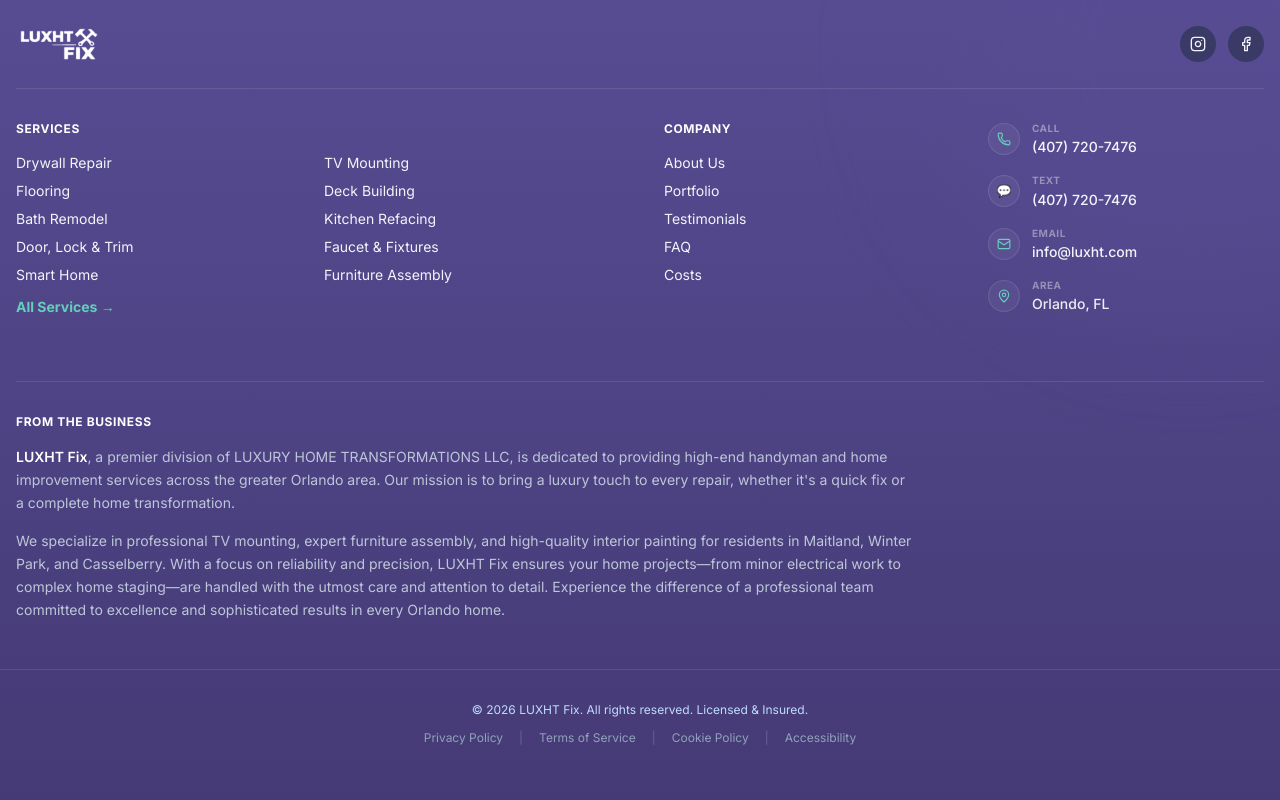
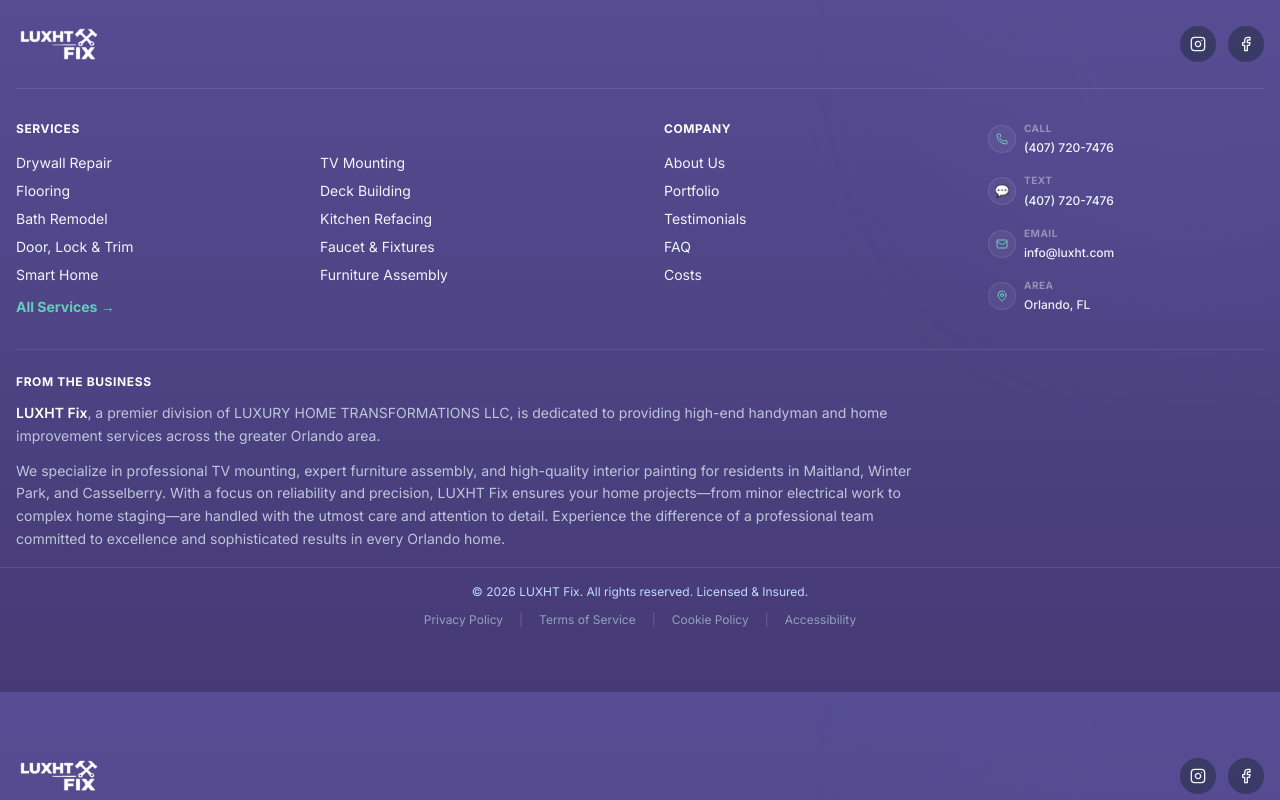
Before and after one commit to lux-ht/luxht-fix-website, a Next.js app: page /costs/tv-mounting in a window 1280 px wide. Shown: the part 4040-4840 px from the top of the page. Built offline with nearby package versions, Linux system fonts and the light colour scheme; no server answers.

Commit message:
feat: Introduce a mobile bottom bar and refine hero section calls to action and footer layout.

```diff
--- a/app/layout.tsx
+++ b/app/layout.tsx
@@ -57,6 +57,7 @@
 };
 
 import Footer from '@/components/Footer';
+import MobileBottomBar from '@/components/MobileBottomBar';
 import { ModalProvider } from '@/context/ModalContext';
 import QuoteModal from '@/components/QuoteModal';
 
@@ -81,6 +82,8 @@
           </div>
           <QuoteModal />
           <Footer />
+          {/* Sticky mobile bottom CTA bar — always visible on phones */}
+          <MobileBottomBar />
         </ModalProvider>
       </body>
     </html>
--- a/app/page.tsx
+++ b/app/page.tsx
@@ -95,8 +95,8 @@
                             <span className="text-transparent bg-clip-text bg-gradient-to-r from-[#584D94] to-[#7B6FCC]">Orlando, FL</span>
                         </h1>
 
-                        <p className="text-xl text-slate-600 mb-6 max-w-2xl mx-auto font-light leading-relaxed">
-                            Expert craftsmanship with transparent pricing for Orlando's discerning homeowners. Specializing in <Link href="/drywall-orlando/" className="text-[#584D94] font-medium hover:underline">drywall repair</Link>, <Link href="/tv-mounting-orlando/" className="text-[#584D94] font-medium hover:underline">TV mounting</Link>, <Link href="/flooring-installation-orlando/" className="text-[#584D94] font-medium hover:underline">flooring</Link>, <Link href="/deck-building-orlando/" className="text-[#584D94] font-medium hover:underline">decks</Link>, <Link href="/bath-remodel-orlando/" className="text-[#584D94] font-medium hover:underline">bath remodels</Link>, <Link href="/kitchen-refacing-orlando/" className="text-[#584D94] font-medium hover:underline">kitchen refacing</Link>, and <Link href="/services/" className="text-[#584D94] font-medium hover:underline">more</Link>.
+                        <p className="text-lg text-slate-600 mb-6 font-light leading-relaxed">
+                            Professional handyman services in Orlando — fast, clean, and guaranteed.
                         </p>
 
                         <div className="grid grid-cols-3 gap-2 border-y border-slate-100 py-4 mb-8 bg-white/50 backdrop-blur-sm">
@@ -114,12 +114,15 @@
                             </div>
                         </div>
 
-                        <div className="flex flex-col gap-4 justify-center items-center">
-                            <a href="tel:4077207476" className="btn-gradient-primary btn-gradient-shimmer">
+                        <div className="flex flex-col gap-3 justify-center items-stretch px-4 pb-4">
+                            <a href="tel:4077207476" className="btn-gradient-primary btn-gradient-shimmer justify-center py-4 text-base">
                                 <Phone size={20} /> (407) 720-7476
                             </a>
-                            <Link href="/services/" className="btn-gradient-secondary">
-                                Browse All Services <ArrowRight size={18} />
+                            <a href="sms:4077207476" className="flex items-center justify-center gap-2 py-4 rounded-full font-bold text-sm border-2 border-[#584D94] text-[#584D94] bg-white">
+                                <span>💬</span> Text Us for a Quick Quote
+                            </a>
+                            <Link href="/services/" className="flex items-center justify-center gap-1 text-sm text-slate-500 font-medium pt-1">
+                                Browse All Services <ArrowRight size={14} />
                             </Link>
                         </div>
                     </div>
--- a/components/Footer.tsx
+++ b/components/Footer.tsx
@@ -22,12 +22,12 @@
                     </div>
                 </div>
 
-                {/* Links Grid - 2 cols on mobile, 4 cols on desktop */}
-                <div className="grid grid-cols-2 md:grid-cols-4 gap-8 md:gap-12">
-                    {/* Services Column - takes 2 cols */}
-                    <div className="col-span-2">
+                {/* Links Grid - Services + Company side-by-side, Contact below */}
+                <div className="grid grid-cols-2 md:grid-cols-4 gap-6 md:gap-12">
+                    {/* Services Column - 1 col on mobile, 2 on desktop */}
+                    <div className="col-span-1 md:col-span-2">
                         <h3 className="font-bold text-white mb-4 uppercase tracking-wider text-xs">Services</h3>
-                        <ul className="grid grid-cols-2 gap-x-4 gap-y-2 text-xs md:text-sm">
+                        <ul className="grid grid-cols-2 gap-x-2 gap-y-2 text-xs md:text-sm">
                             <li><Link href="/drywall-orlando/" className="hover:text-[#64CEBB] transition-colors">Drywall Repair</Link></li>
                             <li><Link href="/tv-mounting-orlando/" className="hover:text-[#64CEBB] transition-colors">TV Mounting</Link></li>
                             <li><Link href="/flooring-installation-orlando/" className="hover:text-[#64CEBB] transition-colors">Flooring</Link></li>
@@ -42,7 +42,7 @@
                         </ul>
                     </div>
 
-                    {/* Company Column - takes 1 col */}
+                    {/* Company Column - 1 col, sits next to Services on mobile */}
                     <div className="col-span-1">
                         <h3 className="font-bold text-white mb-4 uppercase tracking-wider text-xs">Company</h3>
                         <ul className="space-y-2 text-xs md:text-sm">
@@ -54,62 +54,66 @@
                         </ul>
                     </div>
 
-                    {/* Contact Column - takes 1 col on desktop, 2 on mobile */}
-                    <div className="col-span-2 md:col-span-1 space-y-4 mt-8 md:mt-0">
-                        <div className="flex items-center gap-3">
-                            <div className="w-8 h-8 rounded-full bg-white/5 flex items-center justify-center border border-white/10">
-                                <Phone size={14} className="text-[#64CEBB]" />
+                    {/* Contact — 2×2 grid on mobile, single col on desktop */}
+                    <div className="col-span-2 md:col-span-1">
+                        <div className="grid grid-cols-2 md:grid-cols-1 gap-3 md:gap-4">
+                            <div className="flex items-center gap-2">
+                                <div className="w-7 h-7 rounded-full bg-white/5 flex items-center justify-center border border-white/10 flex-shrink-0">
+                                    <Phone size={12} className="text-[#64CEBB]" />
                                 </div>
                                 <div>
                                     <div className="text-[10px] uppercase tracking-wider text-white/40 font-bold mb-0.5">Call</div>
-                                <a href="tel:4077207476" className="hover:text-[#64CEBB] text-xs md:text-sm font-medium">(407) 720-7476</a>
+                                    <a href="tel:4077207476" className="hover:text-[#64CEBB] text-xs font-medium">(407) 720-7476</a>
                                 </div>
                             </div>
-                        <div className="flex items-center gap-3">
-                            <div className="w-8 h-8 rounded-full bg-white/5 flex items-center justify-center border border-white/10">
+                            <div className="flex items-center gap-2">
+                                <div className="w-7 h-7 rounded-full bg-white/5 flex items-center justify-center border border-white/10 flex-shrink-0">
                                     <span className="text-[#64CEBB] text-xs">💬</span>
                                 </div>
                                 <div>
                                     <div className="text-[10px] uppercase tracking-wider text-white/40 font-bold mb-0.5">Text</div>
-                                <a href="sms:4077207476" className="hover:text-[#64CEBB] text-xs md:text-sm font-medium">(407) 720-7476</a>
+                                    <a href="sms:4077207476" className="hover:text-[#64CEBB] text-xs font-medium">(407) 720-7476</a>
                                 </div>
                             </div>
-                        <div className="flex items-center gap-3">
-                            <div className="w-8 h-8 rounded-full bg-white/5 flex items-center justify-center border border-white/10">
-                                <Mail size={14} className="text-[#64CEBB]" />
+                            <div className="flex items-center gap-2">
+                                <div className="w-7 h-7 rounded-full bg-white/5 flex items-center justify-center border border-white/10 flex-shrink-0">
+                                    <Mail size={12} className="text-[#64CEBB]" />
                                 </div>
                                 <div>
                                     <div className="text-[10px] uppercase tracking-wider text-white/40 font-bold mb-0.5">Email</div>
-                                <a href="mailto:info@luxht.com" className="hover:text-[#64CEBB] text-xs md:text-sm font-medium">info@luxht.com</a>
+                                    <a href="mailto:info@luxht.com" className="hover:text-[#64CEBB] text-xs font-medium">info@luxht.com</a>
                                 </div>
                             </div>
-                        <div className="flex items-center gap-3">
-                            <div className="w-8 h-8 rounded-full bg-white/5 flex items-center justify-center border border-white/10">
-                                <MapPin size={14} className="text-[#64CEBB]" />
+                            <div className="flex items-center gap-2">
+                                <div className="w-7 h-7 rounded-full bg-white/5 flex items-center justify-center border border-white/10 flex-shrink-0">
+                                    <MapPin size={12} className="text-[#64CEBB]" />
                                 </div>
                                 <div>
                                     <div className="text-[10px] uppercase tracking-wider text-white/40 font-bold mb-0.5">Area</div>
-                                <span className="text-xs md:text-sm font-medium text-white/90">Orlando, FL</span>
+                                    <span className="text-xs font-medium text-white/90">Orlando, FL</span>
+                                </div>
                             </div>
                         </div>
                     </div>
                 </div>
 
                 {/* From the Business - SEO Bio Section */}
-                <div className="mt-16 pt-8 border-t border-white/10">
-                    <h3 className="font-bold text-white mb-4 uppercase tracking-wider text-xs">From the Business</h3>
-                    <div className="max-w-4xl text-slate-300/90 leading-relaxed text-xs md:text-sm space-y-4">
+                <div className="mt-8 pt-6 border-t border-white/10">
+                    <h3 className="font-bold text-white mb-3 uppercase tracking-wider text-xs">From the Business</h3>
+                    <div className="max-w-4xl text-slate-300/90 leading-relaxed text-xs md:text-sm">
+                        {/* Mobile: show only the first short sentence */}
                         <p>
-                            <span className="font-semibold text-white">LUXHT Fix</span>, a premier division of LUXURY HOME TRANSFORMATIONS LLC, is dedicated to providing high-end handyman and home improvement services across the greater Orlando area. Our mission is to bring a luxury touch to every repair, whether it&apos;s a quick fix or a complete home transformation.
+                            <span className="font-semibold text-white">LUXHT Fix</span>, a premier division of LUXURY HOME TRANSFORMATIONS LLC, is dedicated to providing high-end handyman and home improvement services across the greater Orlando area.
                         </p>
-                        <p>
+                        {/* Desktop: show the full second paragraph too */}
+                        <p className="hidden md:block mt-3">
                             We specialize in professional TV mounting, expert furniture assembly, and high-quality interior painting for residents in Maitland, Winter Park, and Casselberry. With a focus on reliability and precision, LUXHT Fix ensures your home projects—from minor electrical work to complex home staging—are handled with the utmost care and attention to detail. Experience the difference of a professional team committed to excellence and sophisticated results in every Orlando home.
                         </p>
                     </div>
                 </div>
             </div>
 
-            <div className="container mx-auto px-4 mt-12 pt-8 border-t border-white/10 text-center text-blue-200 text-xs relative z-10">
+            <div className="container mx-auto px-4 mt-4 pt-4 border-t border-white/10 text-center text-blue-200 text-xs relative z-10">
                 <p className="mb-3">© {new Date().getFullYear()} LUXHT Fix. All rights reserved. Licensed & Insured.</p>
                 <div className="flex flex-wrap justify-center gap-4 text-slate-400">
                     <Link href="/privacy-policy/" className="hover:text-[#64CEBB] transition-colors">Privacy Policy</Link>
--- a/components/ServicePageTemplate.tsx
+++ b/components/ServicePageTemplate.tsx
@@ -168,7 +168,9 @@
 
                     {/* Neighborhood mentions */}
                     <p className="text-slate-600 leading-relaxed mb-8">
-                        We proudly serve homeowners in <strong>{neighborhoods.slice(0, -1).join(', ')}</strong>{neighborhoods.length > 1 ? `, and <strong>${neighborhoods[neighborhoods.length - 1]}</strong>` : ''} with expert {serviceName.toLowerCase()} services. Whether you{"'"}re in a historic home in {neighborhoods[0]} or a newer community in {neighborhoods[neighborhoods.length - 1]}, LUXHT Fix delivers the same high-quality results.
+                        We proudly serve homeowners in <strong>{neighborhoods.slice(0, -1).join(', ')}</strong>
+                        {neighborhoods.length > 1 && <>, and <strong>{neighborhoods[neighborhoods.length - 1]}</strong></>}
+                        {' '}with expert {serviceName.toLowerCase()} services. Whether you&apos;re in a historic home in {neighborhoods[0]} or a newer community in {neighborhoods[neighborhoods.length - 1]}, LUXHT Fix delivers the same high-quality results.
                     </p>
 
                     {serviceDetails.length > 0 && (
```
Also changed, not shown: components/MobileBottomBar.tsx (added, +27 -0 lines). Lines whose indentation alone changed are shown as unchanged.
